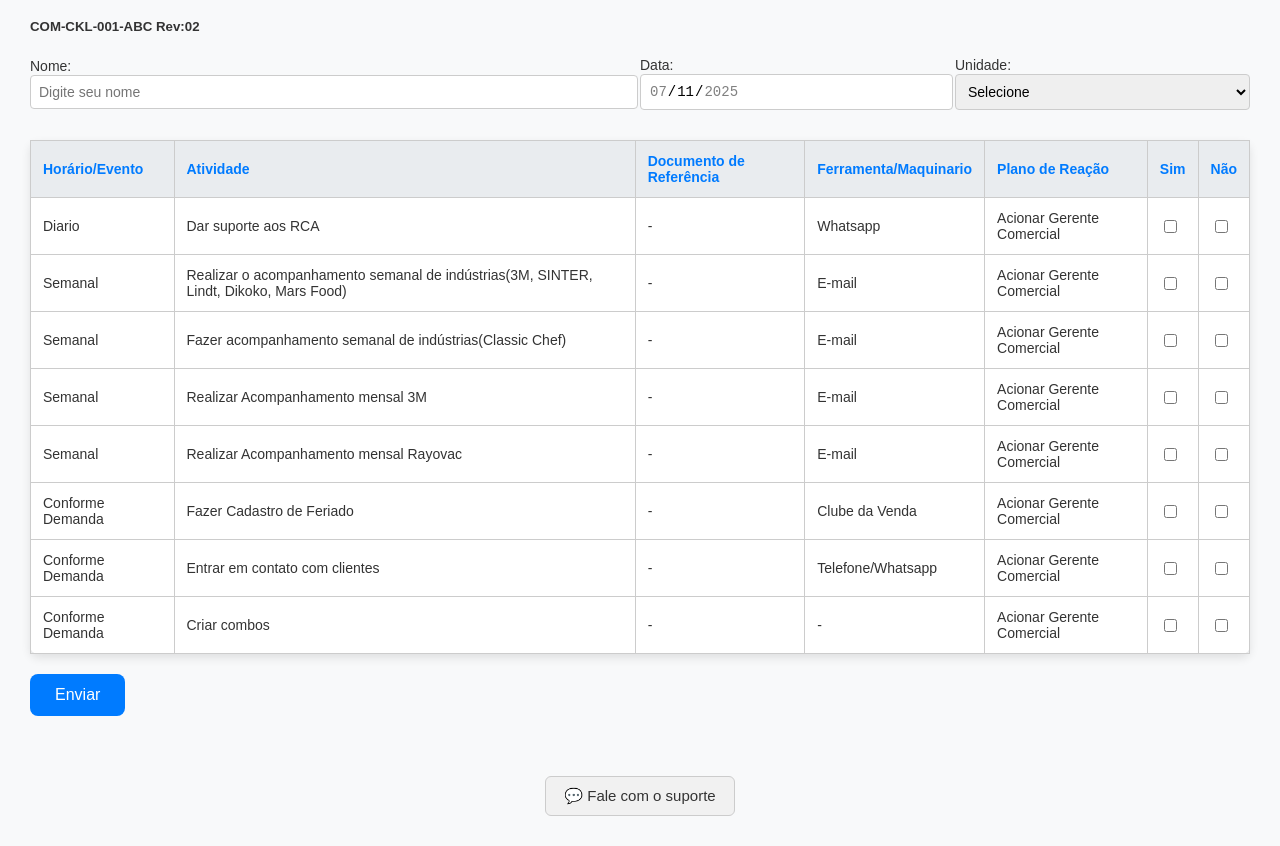
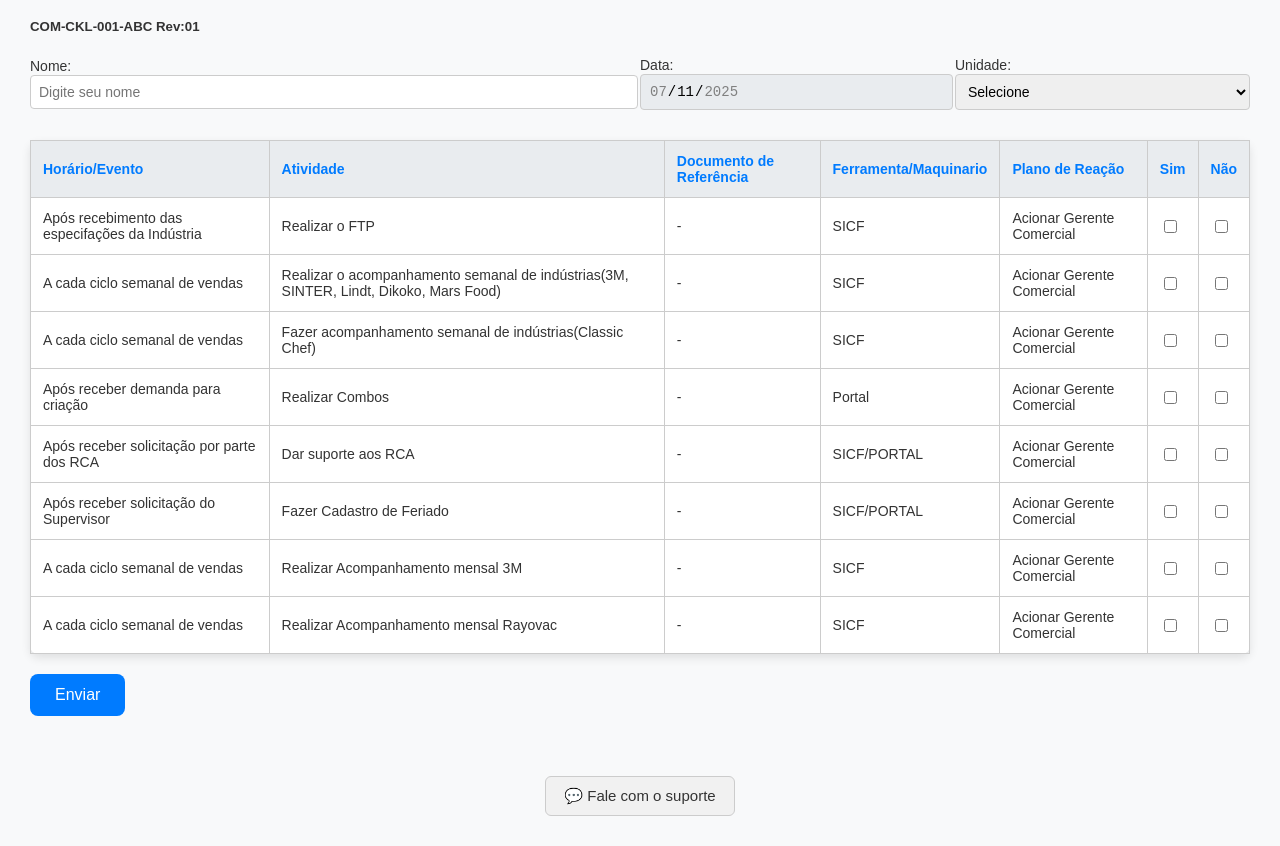
Before and after one commit to grupotriunfante/COM-CKL-001-ABC, a plain HTML site: page index.htm in a window 1280 px wide. Shown: the part 78-924 px from the top of the page. Drawn offline with Linux system fonts and the light colour scheme.

Commit message:
Update index.htm
rev02

```diff
--- a/index.htm
+++ b/index.htm
@@ -104,7 +104,7 @@
   <img src="https://i.imgur.com/WzaQvTL.png" alt="Logo" style="width: 45px; height: auto;">
   <h1 style="font-size: 32px; margin: 0;">Checklist de Rotina - Assistente de Vendas</h1>
 </div>
-<h5>COM-CKL-001-ABC Rev:02</h5>
+<h5>COM-CKL-001-ABC Rev:01</h5>
 <!-- Formulário de informações iniciais -->
 <div class="form-container" style="display: flex; gap: 20px; align-items: center; flex-wrap: wrap;">
   <div style="flex: 2;">
@@ -153,14 +153,14 @@
     <tbody>
       <script>
         const atividades = [
-          ["Diario","Dar suporte aos RCA","-","Whatsapp","Acionar Gerente Comercial"],
-          ["Semanal","Realizar o acompanhamento semanal de indústrias(3M, SINTER, Lindt, Dikoko, Mars Food)","-","E-mail","Acionar Gerente Comercial"],
-          ["Semanal","Fazer acompanhamento semanal de indústrias(Classic Chef)","-","E-mail","Acionar Gerente Comercial"],
-          ["Semanal","Realizar Acompanhamento mensal 3M","-","E-mail","Acionar Gerente Comercial"],
-          ["Semanal","Realizar Acompanhamento mensal Rayovac","-","E-mail","Acionar Gerente Comercial"],
-          ["Conforme Demanda","Fazer Cadastro de Feriado","-","Clube da Venda","Acionar Gerente Comercial"],
-          ["Conforme Demanda","Entrar em contato com clientes","-","Telefone/Whatsapp","Acionar Gerente Comercial"],
-          ["Conforme Demanda","Criar combos","-","-","Acionar Gerente Comercial"],
+          ["Após recebimento das especifações da Indústria","Realizar o FTP","-","SICF","Acionar Gerente Comercial"],
+          ["A cada ciclo semanal de vendas","Realizar o acompanhamento semanal de indústrias(3M, SINTER, Lindt, Dikoko, Mars Food)","-","SICF","Acionar Gerente Comercial"],
+          ["A cada ciclo semanal de vendas","Fazer acompanhamento semanal de indústrias(Classic Chef)","-","SICF","Acionar Gerente Comercial"],
+          ["Após receber demanda para criação","Realizar Combos","-","Portal","Acionar Gerente Comercial"],
+          ["Após receber solicitação por parte dos RCA","Dar suporte aos RCA","-","SICF/PORTAL","Acionar Gerente Comercial"],
+          ["Após receber solicitação do Supervisor","Fazer Cadastro de Feriado","-","SICF/PORTAL","Acionar Gerente Comercial"],
+          ["A cada ciclo semanal de vendas","Realizar Acompanhamento mensal 3M","-","SICF","Acionar Gerente Comercial"],
+          ["A cada ciclo semanal de vendas","Realizar Acompanhamento mensal Rayovac","-","SICF","Acionar Gerente Comercial"],
           ];
 
         for (let i = 0; i < atividades.length; i++) {
@@ -250,7 +250,7 @@
     formData.append("data", data);
     formData.append("unidade", unidade);
 
-    fetch("https://script.google.com/macros/s/AKfycbwo4UOFm3DqGR1-sX9qPKpnu3sjLTVDJwGwiyA8hwBDPboXpGGYMXgrzlzuMJ1vok4g6w/exec", {
+    fetch("https://script.google.com/macros/s/AKfycbx_dNN42cafAvL9K3MN2NdTW4xHS3Qyu8LBg61iXaixhEKvtgBrGjacBR8OqllDMJw1tA/exec", {
       method: "POST",
       body: formData
     })
@@ -293,19 +293,31 @@
 <script>
   window.onload = function () {
     const dataInput = document.getElementById("data");
-    const hoje = new Date().toISOString().split("T")[0];
-    dataInput.value = hoje;
-    dataInput.min = hoje;
-    dataInput.max = hoje;
-    dataInput.readOnly = true; // impede que o usuário digite manualmente
+    // Obtém a data e hora local do dispositivo (Campinas, SP, Brasil)
+    const agora = new Date();
+    const ano = agora.getFullYear();
+    // Mês é de 0 a 11, por isso somamos 1 e usamos padStart para ter sempre dois dígitos
+    const mes = String(agora.getMonth() + 1).padStart(2, '0');
+    // Dia do mês, com padStart para ter sempre dois dígitos
+    const dia = String(agora.getDate()).padStart(2, '0');
+
+    // Formata a data como 'YYYY-MM-DD'
+    const hojeFormatado = `${ano}-${mes}-${dia}`;
+
+    // Define o valor do campo data para o dia atual
+    dataInput.value = hojeFormatado;
+    // Restringe a data mínima ao dia atual, impedindo seleção de datas passadas
+    dataInput.min = hojeFormatado;
+    // Restringe a data máxima ao dia atual, impedindo seleção de datas futuras
+    dataInput.max = hojeFormatado;
+    // Impede que o usuário digite manualmente no campo
+    dataInput.readOnly = true;
+    // Impede o clique para abrir o calendário de seleção de data
+    dataInput.style.pointerEvents = 'none';
+    // Opcional: Adiciona um estilo visual para indicar que o campo está desabilitado
+    dataInput.style.backgroundColor = '#e9ecef';
   };
 </script>
 
-
-
 </body>
-
-
-
-
 </html>
```
